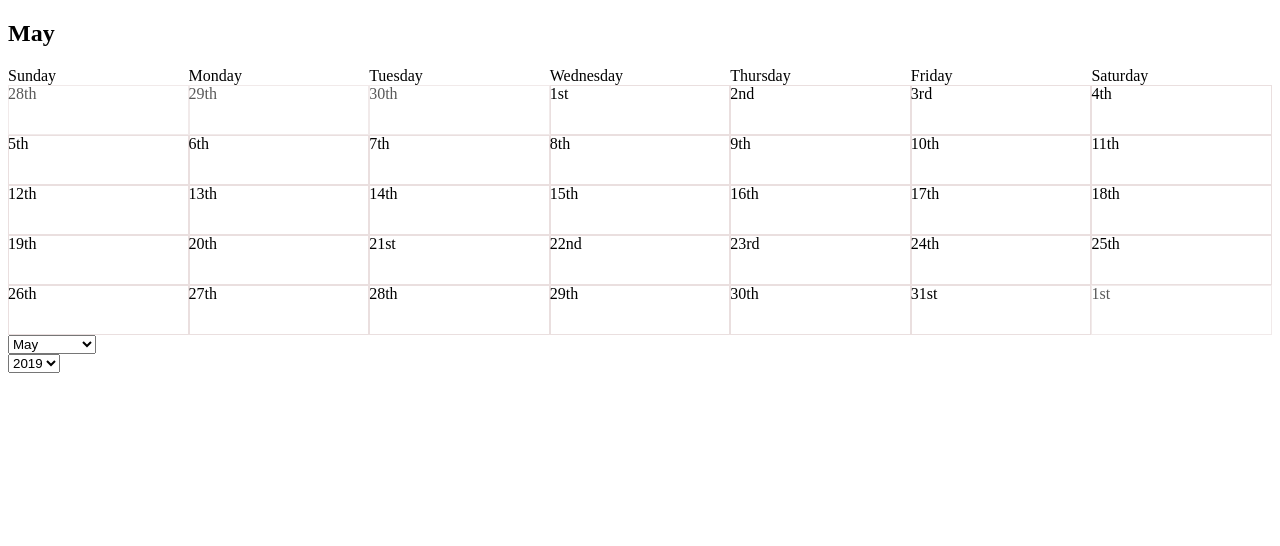
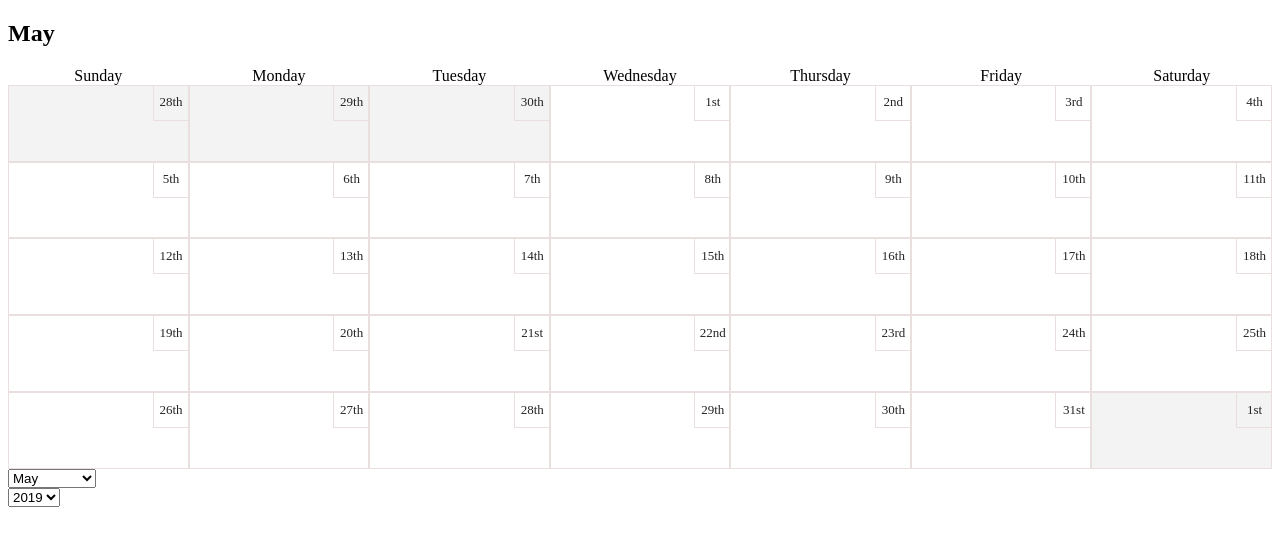
Before and after one commit to ChaseH88/React-Calendar, a React (Create React App) app: page / in a window 1280 px wide. Shown: the top 546 px of the page. Built offline with nearby package versions, Linux system fonts and the light colour scheme.

Commit message:
Updated some styling.

```diff
--- a/src/components/CalendarDisplay.js
+++ b/src/components/CalendarDisplay.js
@@ -22,7 +22,7 @@ const CalendarDisplay = ({ year, month }) => {
       )
     });
     return(
-      <WeekStyle className="week">
+      <WeekStyle className="week days">
         {days}
       </WeekStyle>
     );
--- a/src/components/DateSelector.js
+++ b/src/components/DateSelector.js
@@ -13,9 +13,7 @@ const DateSelector = (props) => {
     // dynamically populate the select month option
     let monthSelector = [];
     monthsInYear.forEach((m, index) => {
-      index === month ?
-        monthSelector.push(<option value={index} key={m}>{m}</option>) :
-        monthSelector.push(<option value={index} key={m}>{m}</option>)
+      monthSelector.push(<option value={index} key={m}>{m}</option>)
     });
     // Return the HTML
     return(
@@ -43,10 +41,7 @@ const DateSelector = (props) => {
 
     // generate the years html and push to the array
     for(let i= -(yearsToShow); i <= yearsToShow; i++){
-      // add selected if matches current year
-      year+i === year ?
-        selectYearArr.push(<option value={year+i} key={year+i}>{year+i}</option>) :
-        selectYearArr.push(<option value={year+i} key={year+i}>{year+i}</option>)
+      selectYearArr.push(<option value={year+i} key={year+i}>{year+i}</option>)
     }
     // render the html
     return(
--- a/src/components/Day.js
+++ b/src/components/Day.js
@@ -19,8 +19,10 @@ const Day = (props) => {
   }
 
   return(
-    <DayStyle className={`day ${checkCurrentMonth(date, month)}`}>
-      {moment(date).format("Do")}
+    <DayStyle className={`day ${checkCurrentMonth(date, month)}`} title={moment(date).format("dddd, MMMM Do YYYY")}>
+      <div className="num">
+        <span>{moment(date).format("Do")}</span>
+      </div>
     </DayStyle>
   )
 }
--- a/src/components/styled-components/Day.js
+++ b/src/components/styled-components/Day.js
@@ -2,10 +2,30 @@ import styled from "styled-components";
 
 export const DayStyle = styled.div`
   min-height: 50px;
-  height: 3vw;
+  height: 6vw;
   max-height: 200px;
   box-shadow: inset 0 0 0px 1px #eadfdf;
+  position: relative;
   &.notCurrent {
-    opacity: .65;
+    background-color: #f3f3f3;
+  }
+  & > .num {
+    position: absolute;
+    top: 0;
+    right: 0;
+    left: auto;
+    bottom: auto;
+    border: 1px solid #eadfdf;
+    border-top: 0;
+    border-right: 0;
+    height: 35px;
+    width: 35px;
+    display: flex;
+    align-items: center;
+    justify-content: center;
+    & span {
+      font-size: 13px;
+      color: #252525
+    }
   }
 `;
--- a/src/components/styled-components/Week.js
+++ b/src/components/styled-components/Week.js
@@ -5,4 +5,9 @@ export const WeekStyle = styled.div`
     grid-template-rows: auto;
     grid-template-columns: repeat(7, 7fr);
     grid-gap: 0;
+    &.days {
+        & .day {
+            text-align: center;
+        }
+    }
 `;
```
